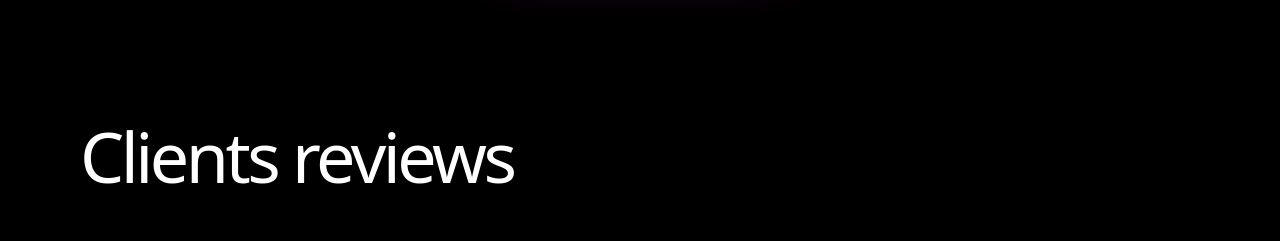
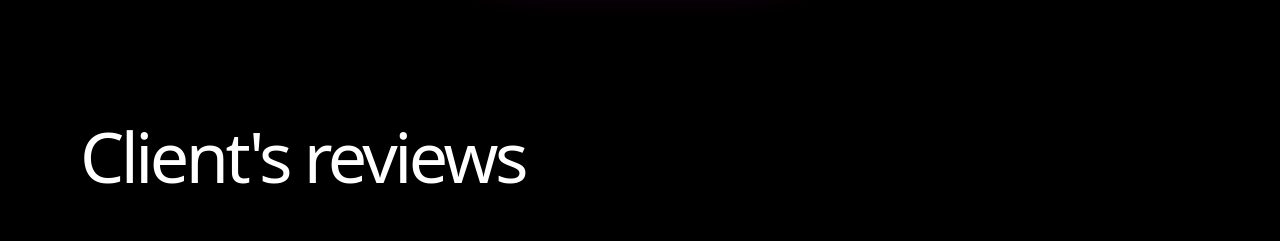
Before and after one commit to Rishav07-05/projects, a React (Vite) app in the folder ochi/: page / in a window 1280 px wide. Shown: the part 5820-6061 px from the top of the page. Built offline with nearby package versions, Linux system fonts and the light colour scheme.

Commit message:
Client.jsx page added

```diff
--- a/ochi/src/components/Client.jsx
+++ b/ochi/src/components/Client.jsx
@@ -4,7 +4,7 @@ const Client = () => {
   return (
     <div className=" w-full overflow-hidden h-[140vh]">
       <h1 className="text-[70px] tracking-tighter leading-none px-20 mt-20">
-        Clients reviews
+        Client's reviews
       </h1>
       <div className="border-t-[1px] border-zinc-700 mt-16"></div>
 
```
